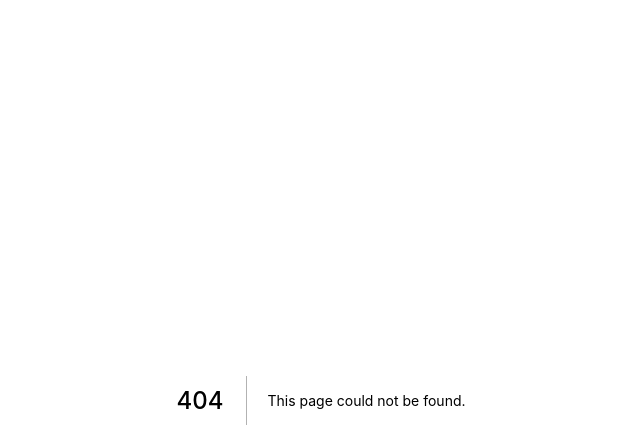
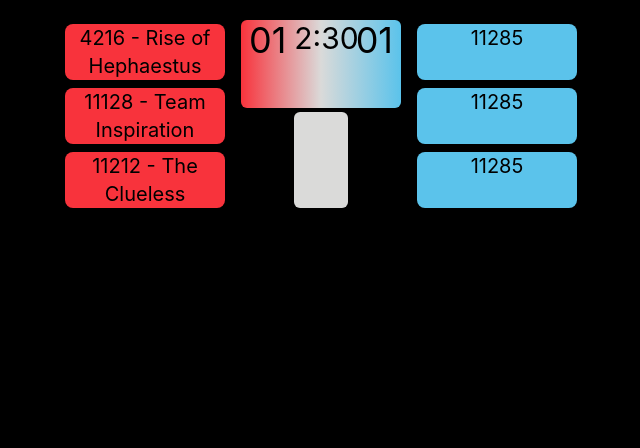
Before and after one commit to flashruler/scorekeeper-visual, a Next.js app in the folder front-end/: page /overlay in a window 1280 px wide. Before the commit this address had no page. Shown: the top 448 px of the page, without its empty margins (319-959 px from the left). Built offline with nearby package versions, Linux system fonts and the light colour scheme.

Commit message:
Overlay.js

```diff
--- a/front-end/pages/index.js
+++ b/front-end/pages/index.js
@@ -4,14 +4,6 @@ import styles from '../styles/Home.module.css'
 
 export default function Home() {
   return (
-<div className="flex flex-col w-screen h-screen bg-black">
-<div className="bg-gradient-to-r from-orange-red to-sky-blue via-neutral-gray w-2/4 inset-x-0 top-0 h-12 self-center rounded-br-lg rounded-bl-lg ">
-<div className="grid grid-cols-3 justify-center">
-  <div className="flex flex-row justify-center">
-    <h1>Test</h1>
-  </div>
-  </div>
-  </div>
- </div>
+    <div></div>
   )
 }
--- /dev/null
+++ b/front-end/pages/overlay.js
@@ -0,0 +1,38 @@
+export default function overlay(props) {
+    return (
+        <div className="flex flex-col">
+            <div className="flex flex-row justify-center">
+                <div className="my-5 grid grid-cols-3 gap-4 w-2/5">
+                    {/* red alliance */}
+                    <div className="grid grid-row-3">
+                        <h1 className="text-xl text-center rounded-lg my-1 bg-orange-red "> 4216 - Rise of Hephaestus</h1>
+                        <h1 className="text-xl text-center rounded-lg my-1 bg-orange-red ">11128 - Team Inspiration</h1>
+                        <h1 className="text-xl text-center rounded-lg my-1 bg-orange-red ">11212 - The Clueless</h1>
+                    </div>
+                    {/* scoreboard */}
+                    <div className="grid grid-cols-3 grid-row-3">
+                        <div className="col-span-3 bg-gradient-to-r from-orange-red via-neutral-gray to-sky-blue rounded-md">
+                            <div className="grid grid-cols-3 place-content-center">
+                                <h1 className="text-4xl text-center">01</h1>
+                                <h1 className="text-3xl text-center">2:30</h1>
+                                <h1 className="text-4xl text-center">01</h1>
+                            </div>
+                        </div>
+                        {/* <div className="col-span-3 bg-gradient-to-r from-orange-red via-neutral-gray to-sky-blue rounded-md my-1"></div> */}
+                        <div></div>
+                        <div className="row-span-2 bg-neutral-gray rounded-md my-1"></div>
+                        <div></div>
+                    </div>
+                    {/* blue alliance */}
+                    <div className="grid grid-row-3">
+                        <h1 className="text-xl text-center rounded-lg my-1 bg-sky-blue">11285</h1>
+                        <h1 className="text-xl text-center rounded-lg my-1 bg-sky-blue">11285</h1>
+                        <h1 className="text-xl text-center rounded-lg my-1 bg-sky-blue">11285</h1>
+                    </div>
+                </div>
+            </div>
+
+
+        </div>
+    )
+}
--- a/front-end/styles/Home.module.css
+++ b/front-end/styles/Home.module.css
@@ -1,6 +1,5 @@
 .container {
   min-height: 100vh;
-  padding: 0 0.5rem;
   display: flex;
   flex-direction: column;
   justify-content: center;
@@ -9,7 +8,6 @@
 }
 
 .main {
-  padding: 5rem 0;
   flex: 1;
   display: flex;
   flex-direction: column;
--- a/front-end/styles/globals.css
+++ b/front-end/styles/globals.css
@@ -6,6 +6,7 @@ html,
 body {
   padding: 0;
   margin: 0;
+  background-color: black;
   font-family: -apple-system, BlinkMacSystemFont, Segoe UI, Roboto, Oxygen,
     Ubuntu, Cantarell, Fira Sans, Droid Sans, Helvetica Neue, sans-serif;
 }
```
Also changed, not shown: 2 other files (tests, documents, lock files or other folders).
